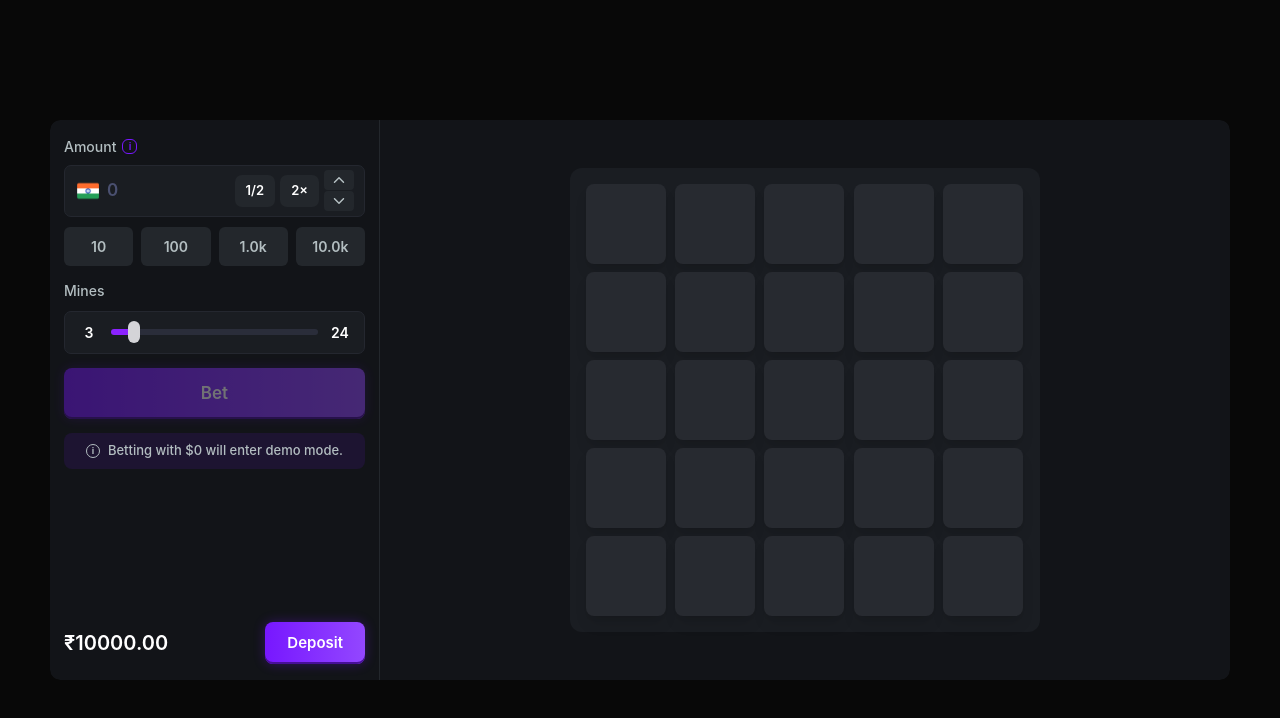
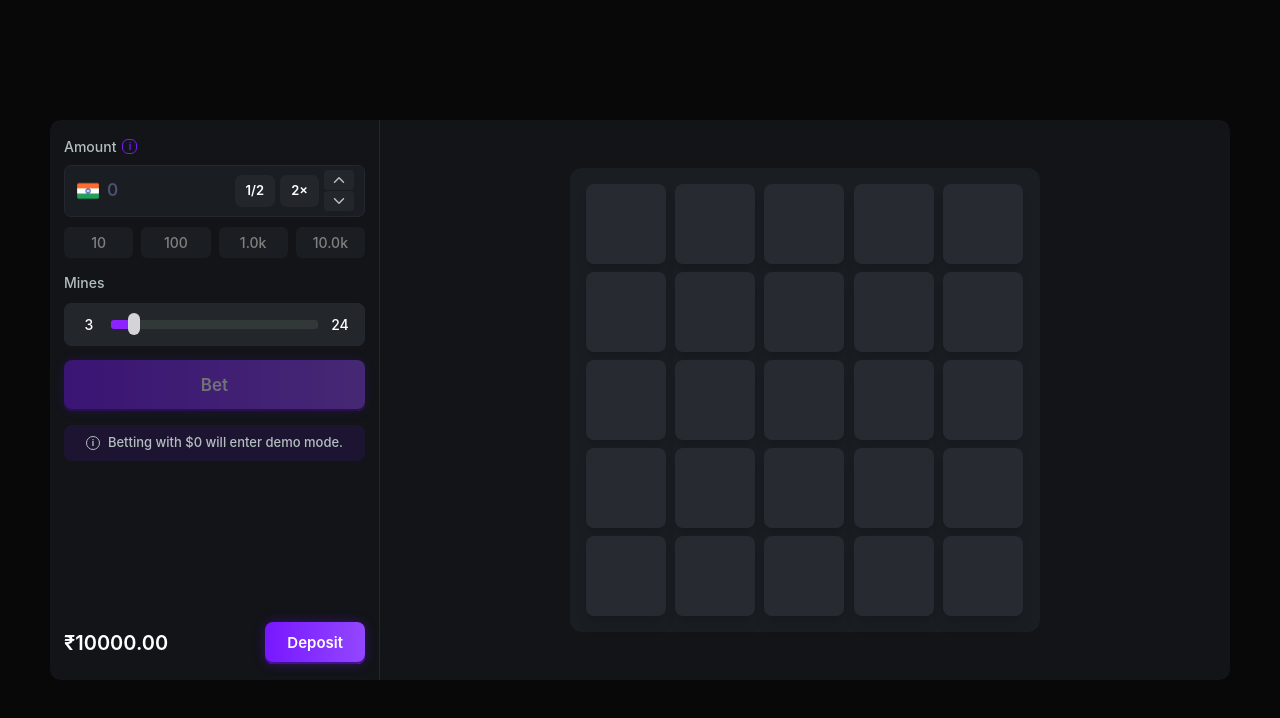
Before and after one commit to faisalnaeem7668/mines-game, a React (Vite) app: page / in a window 1280 px wide. Shown: the top 718 px of the page. Built offline with nearby package versions, Linux system fonts and the light colour scheme.

Commit message:
small ui changes

```diff
--- a/src/components/Controls.jsx
+++ b/src/components/Controls.jsx
@@ -118,7 +118,7 @@ const Controls = ({
                 onChange={(e) => handleBetChange(Number(e.target.value))}
                 className="bet-slider"
                 style={{
-                  background: `linear-gradient(90deg, #8b22ff ${betSliderProgress}%, #2a2d3a ${betSliderProgress}%)`
+                  background: `linear-gradient(90deg, #8b22ff ${betSliderProgress}%, rgb(50, 55, 56) ${betSliderProgress}%)`
                 }}
               />
               <span className="bet-slider-label">Max</span>
@@ -153,7 +153,7 @@ const Controls = ({
               disabled={gameStarted}
               className="mines-slider"
               style={{
-                background: `linear-gradient(90deg, #8b22ff ${minesSliderProgress}%, #2a2d3a ${minesSliderProgress}%)`
+                background: `linear-gradient(90deg, #8b22ff ${minesSliderProgress}%, rgb(50, 55, 56) ${minesSliderProgress}%)`
               }}
             />
             <span className="slider-min-label">{MAX_MINES}</span>
--- a/src/index.css
+++ b/src/index.css
@@ -5,7 +5,6 @@
     --color-darkGray:  #1a1d22;
     --color-medium:    #121418;
     --color-light:     #23272c;
-    --color-extralight:#23272c;
     --color-brand:     #7717ff;
     --color-lightGray: #b3bec1;
     --color-warning:   #ff9820;
@@ -211,13 +210,13 @@
     }
 
     .preset-btn {
-    padding: 9px 0;
+    padding: 5px 0;
     border-radius: 6px;
-    font-weight: 600;
+    font-weight: 500;
     font-size: 14px;
     border: none;
     cursor: pointer;
-    transition: all 0.12s;
+
     }
 
     .preset-btn-active {
@@ -227,8 +226,8 @@
     }
 
     .preset-btn-inactive {
-    background: var(--color-light);
-    color: var(--color-lightGray);
+    background: #1a1d22;
+    color:#808080;
     }
 
     .preset-btn-inactive:hover:not(:disabled) {
@@ -243,7 +242,7 @@
     -webkit-appearance: none;
     appearance: none;
     flex: 1;
-    height: 6px;
+    height: 9px;
     border-radius: 3px;
     outline: none;
     cursor: pointer;
@@ -273,7 +272,7 @@
     }
 
     .slider-container {
-    background: var(--color-darkGray);
+    background: var(--color-light);
     border-radius: 7px;
     border: 1px solid #24272f;
     padding: 10px 14px;
@@ -285,7 +284,7 @@
     .slider-min-label {
     color: white;
     font-size: 14px;
-    font-weight: 600;
+    font-weight: 500;
     min-width: 20px;
     text-align: center;
     flex-shrink: 0;
```
